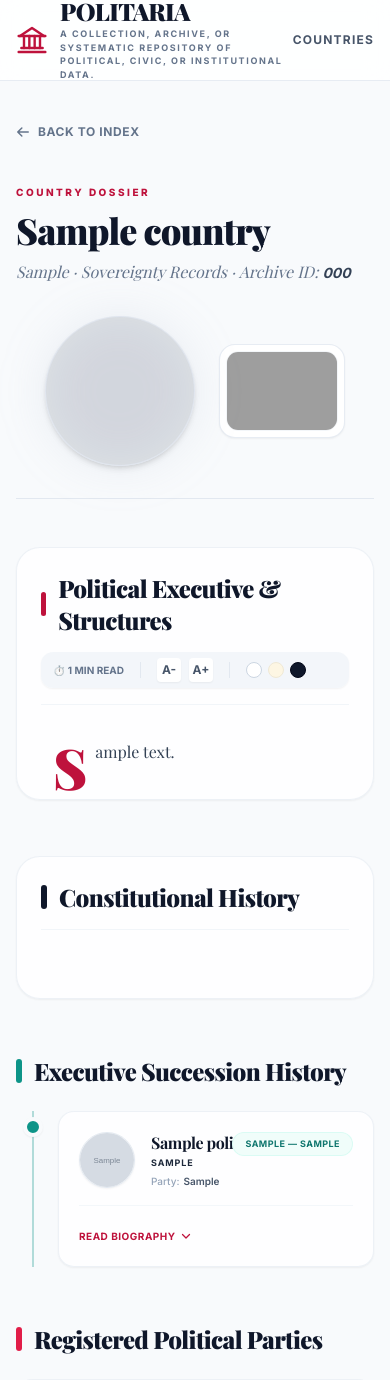
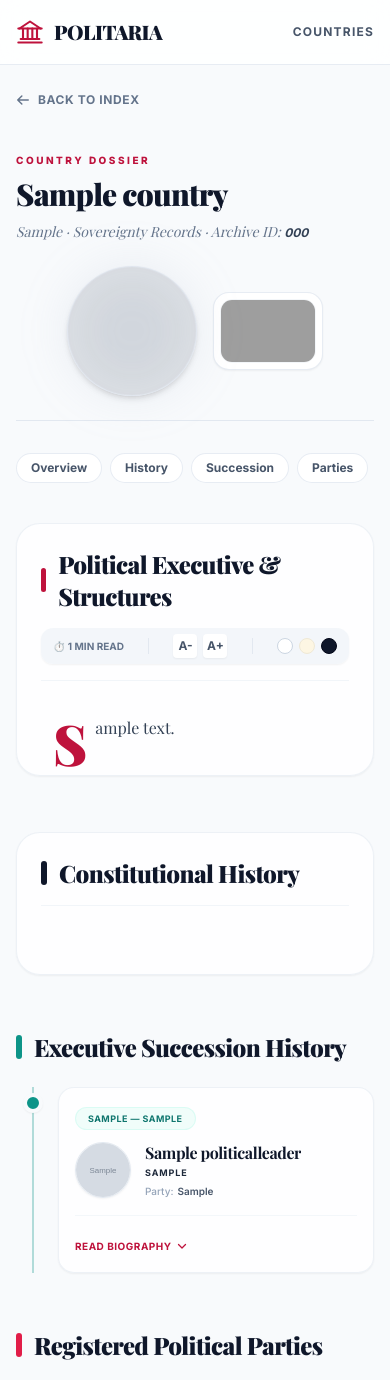
Before and after one commit to Syedfarhan078/Politaria, a Django app: page /country/1/ in a window 390 px wide. Shown: the top 1380 px of the page. Run offline with Django 5.2, Linux system fonts and the light colour scheme; tables that the repository leaves empty hold one stand-in row (values such as "Sample post"); grey boxes marked "Sample" are stand-in pictures; some libraries are stand-ins or nearby versions; some web fonts are replaced; grey boxes are pictures that could not be loaded.

Commit message:
Enhance mobile UX, responsive 3D globe sizing, and swipe navigation

```diff
--- a/world_politics/static/world_politics/js/detail_globe.js
+++ b/world_politics/static/world_politics/js/detail_globe.js
@@ -190,7 +190,7 @@
         const controls = globe.controls();
         if (controls) {
             controls.autoRotate = false;
-            controls.enableZoom = true;
+            controls.enableZoom = window.innerWidth >= 768; // Smooth desktop zoom, zero touch trapping on mobile
             controls.minDistance = 120;
             controls.maxDistance = 450;
         }
--- a/world_politics/templates/world_politics/base.html
+++ b/world_politics/templates/world_politics/base.html
@@ -66,10 +66,10 @@
     <!-- Editorial Header / Navbar -->
     <header class="sticky top-0 z-50 w-full border-b border-slate-200/80 bg-white/80 backdrop-blur-md supports-[backdrop-filter]:bg-white/85">
         <div class="max-w-7xl mx-auto px-4 sm:px-6 lg:px-8">
-            <div class="flex h-20 items-center justify-between">
-                <a href="{% url 'index' %}" class="flex items-center gap-3 hover:opacity-95 transition-opacity">
+            <div class="flex h-16 sm:h-20 items-center justify-between">
+                <a href="{% url 'index' %}" class="flex items-center gap-2.5 sm:gap-3 hover:opacity-95 transition-opacity min-w-0">
                     <!-- Styled Greek Temple / Archive SVG Logo (Human Touch) -->
-                    <svg class="w-8 h-8 text-rose-700 shrink-0" fill="none" stroke="currentColor" stroke-width="1.8" viewBox="0 0 24 24" xmlns="http://www.w3.org/2000/svg">
+                    <svg class="w-7 h-7 sm:w-8 sm:h-8 text-rose-700 shrink-0" fill="none" stroke="currentColor" stroke-width="1.8" viewBox="0 0 24 24" xmlns="http://www.w3.org/2000/svg">
                         <!-- Pediment/Roof -->
                         <path stroke-linecap="round" stroke-linejoin="round" d="M3 9l9-6 9 6" />
                         <path stroke-linecap="round" stroke-linejoin="round" d="M2 9h20" />
@@ -82,12 +82,12 @@
                         <path stroke-linecap="round" stroke-linejoin="round" d="M4 18h16" />
                         <path stroke-linecap="round" stroke-linejoin="round" d="M2 21h20" />
                     </svg>
-                    <div class="flex flex-col">
-                        <span class="font-serif text-2xl md:text-3xl font-black tracking-tight text-slate-900 leading-none">POLITARIA</span>
-                        <span class="text-[9px] uppercase tracking-[0.18em] font-bold text-slate-500 mt-1">A collection, archive, or systematic repository of political, civic, or institutional data.</span>
+                    <div class="flex flex-col min-w-0">
+                        <span class="font-serif text-xl sm:text-2xl md:text-3xl font-black tracking-tight text-slate-900 leading-none">POLITARIA</span>
+                        <span class="text-[9px] uppercase tracking-[0.18em] font-bold text-slate-500 mt-1 hidden sm:block truncate">A collection, archive, or systematic repository of political, civic, or institutional data.</span>
                     </div>
                 </a>
-                <nav class="flex items-center gap-6">
+                <nav class="flex items-center gap-4 sm:gap-6 shrink-0">
                     <a href="{% url 'index' %}" class="text-xs uppercase tracking-widest font-bold text-slate-600 hover:text-rose-700 py-1 transition-colors border-b border-transparent hover:border-rose-700">
                         Countries
                     </a>
@@ -97,7 +97,7 @@
     </header>
 
     <!-- Main Content Grid -->
-    <main class="flex-1 w-full max-w-7xl mx-auto px-4 sm:px-6 lg:px-8 py-10 relative">
+    <main class="flex-1 w-full max-w-7xl mx-auto px-4 sm:px-6 lg:px-8 py-6 sm:py-10 relative">
         {% block content %}
         {% endblock %}
     </main>
--- a/world_politics/templates/world_politics/country_detail.html
+++ b/world_politics/templates/world_politics/country_detail.html
@@ -17,25 +17,25 @@
 </div>
 
 <!-- Dossier Header Section (with Focused 3D Globe) -->
-<div class="flex flex-col lg:flex-row justify-between items-start lg:items-center gap-8 border-b border-slate-200 pb-8 mb-12 relative z-10">
+<div class="flex flex-col lg:flex-row justify-between items-start lg:items-center gap-6 sm:gap-8 border-b border-slate-200 pb-6 sm:pb-8 mb-8 sm:mb-12 relative z-10">
     <div class="max-w-3xl">
-        <span class="text-[10px] uppercase tracking-[0.25em] font-black text-rose-700 block mb-3">Country Dossier</span>
-        <h1 class="text-4xl md:text-6xl font-black text-slate-900 tracking-tight font-serif leading-none mb-3">
+        <span class="text-[10px] uppercase tracking-[0.25em] font-black text-rose-700 block mb-2 sm:mb-3">Country Dossier</span>
+        <h1 class="text-3xl sm:text-5xl md:text-6xl font-black text-slate-900 tracking-tight font-serif leading-tight sm:leading-none mb-2 sm:mb-3">
             {{ country.name }}
         </h1>
-        <p class="text-base md:text-lg font-serif italic text-slate-500 font-light">
-            {{ country.continent }} · Sovereignty Records · Archive ID: <span class="font-bold text-slate-700 font-sans text-sm">{{ country.code }}</span>
+        <p class="text-sm sm:text-base md:text-lg font-serif italic text-slate-500 font-light">
+            {{ country.continent }} · Sovereignty Records · Archive ID: <span class="font-bold text-slate-700 font-sans text-xs sm:text-sm">{{ country.code }}</span>
         </p>
     </div>
 
     <!-- Visual Identity: Focused Interactive Globe & Flag Badge -->
-    <div class="flex items-center gap-6 shrink-0 self-center lg:self-auto">
+    <div class="flex items-center justify-center sm:justify-start gap-4 sm:gap-6 shrink-0 self-center lg:self-auto w-full sm:w-auto">
         <!-- Interactive 3D Focused Political Globe -->
         <div class="relative flex items-center justify-center">
             <div class="absolute inset-0 bg-slate-400/15 rounded-full blur-xl pointer-events-none"></div>
             <div
                 id="detail-globe-container"
-                class="w-[150px] h-[150px] sm:w-[170px] sm:h-[170px] rounded-full overflow-hidden relative cursor-grab active:cursor-grabbing border border-slate-200/80 shadow-md bg-slate-900/10"
+                class="w-[130px] h-[130px] sm:w-[170px] sm:h-[170px] rounded-full overflow-hidden relative cursor-grab active:cursor-grabbing border border-slate-200/80 shadow-md bg-slate-900/10"
                 data-country-code="{{ country.code }}"
                 data-country-lat="{{ country.latitude|default:'20' }}"
                 data-country-lng="{{ country.longitude|default:'0' }}"
@@ -48,12 +48,23 @@
                 <img
                     src="{{ country.flag.url }}"
                     alt="{{ country.name }} flag"
-                    class="w-28 h-20 sm:w-32 sm:h-20 object-cover rounded-xl border border-slate-200/40"
+                    class="w-24 h-16 sm:w-32 sm:h-20 object-cover rounded-xl border border-slate-200/40"
                 >
             </div>
         {% endif %}
     </div>
 </div>
+
+<!-- Mobile Quick Navigation Pill Bar (Swipeable, Human Touch) -->
+<nav class="flex lg:hidden overflow-x-auto gap-2 pb-2 mb-8 no-scrollbar scroll-smooth">
+    <a href="#overview-section" class="shrink-0 bg-white border border-slate-200/80 text-slate-600 active:bg-rose-50 active:text-rose-700 px-3.5 py-1.5 rounded-full text-xs font-bold shadow-xs">Overview</a>
+    {% if profile.history %}
+        <a href="#history-section" class="shrink-0 bg-white border border-slate-200/80 text-slate-600 active:bg-rose-50 active:text-rose-700 px-3.5 py-1.5 rounded-full text-xs font-bold shadow-xs">History</a>
+    {% endif %}
+    <a href="#leaders-section" class="shrink-0 bg-white border border-slate-200/80 text-slate-600 active:bg-rose-50 active:text-rose-700 px-3.5 py-1.5 rounded-full text-xs font-bold shadow-xs">Succession</a>
+    <a href="#parties-section" class="shrink-0 bg-white border border-slate-200/80 text-slate-600 active:bg-rose-50 active:text-rose-700 px-3.5 py-1.5 rounded-full text-xs font-bold shadow-xs">Parties</a>
+    <a href="#elections-section" class="shrink-0 bg-white border border-slate-200/80 text-slate-600 active:bg-rose-50 active:text-rose-700 px-3.5 py-1.5 rounded-full text-xs font-bold shadow-xs">Elections</a>
+</nav>
 
 <!-- Asymmetric Columns Grid (Human Touch Layout) -->
 <div class="grid grid-cols-1 lg:grid-cols-12 gap-10 relative z-10">
@@ -73,11 +84,11 @@
                         </div>
 
                         <!-- Floating Reader Mode Accessibility Controls (Human Touch) -->
-                        <div class="flex items-center gap-4 bg-slate-100/85 px-3 py-1.5 rounded-xl text-xs font-semibold text-slate-600 shadow-sm shrink-0">
+                        <div class="flex items-center justify-between sm:justify-end gap-2.5 sm:gap-4 bg-slate-100/85 px-3 py-1.5 rounded-xl text-xs font-semibold text-slate-600 shadow-sm w-full sm:w-auto">
                             <span id="read-time" class="text-slate-500 font-sans text-[10px] uppercase font-bold shrink-0">Calculating read time...</span>
                             <div class="h-4 w-px bg-slate-200"></div>
                             <!-- Font Adjusters -->
-                            <div class="flex items-center gap-2">
+                            <div class="flex items-center gap-1.5 sm:gap-2">
                                 <button onclick="adjustFontSize(-1)" class="w-6 h-6 rounded bg-white hover:bg-slate-200 transition-colors shadow-sm flex items-center justify-center font-bold" title="Decrease font size">A-</button>
                                 <button onclick="adjustFontSize(1)" class="w-6 h-6 rounded bg-white hover:bg-slate-200 transition-colors shadow-sm flex items-center justify-center font-bold" title="Increase font size">A+</button>
                             </div>
@@ -133,14 +144,14 @@
                         <!-- Timeline circle node -->
                         <span class="absolute -left-[35px] md:-left-[43px] top-1.5 flex h-5 w-5 items-center justify-center rounded-full border-4 border-slate-50 bg-teal-600 text-white shadow-sm group-hover:scale-115 transition-transform duration-300"></span>
 
-                        <article class="bg-white/80 backdrop-blur-sm border border-slate-200/60 rounded-2xl p-5 shadow-sm hover:shadow-md transition-shadow relative">
-                            <!-- Term Pill Badge -->
-                            <div class="absolute right-5 top-5 bg-teal-50 border border-teal-100/60 rounded-full px-3 py-1 text-[9px] font-bold text-teal-700 tracking-wider uppercase">
+                        <article class="bg-white/80 backdrop-blur-sm border border-slate-200/60 rounded-2xl p-4 sm:p-5 shadow-sm hover:shadow-md transition-shadow relative">
+                            <!-- Term Pill Badge (Responsive positioning) -->
+                            <div class="mb-3 sm:mb-0 sm:absolute sm:right-5 sm:top-5 inline-block bg-teal-50 border border-teal-100/60 rounded-full px-3 py-1 text-[9px] font-bold text-teal-700 tracking-wider uppercase">
                                 {{ leader.term_start|default:"?" }} — {{ leader.term_end|default:"Present" }}
                             </div>
 
                             <!-- Leader Head -->
-                            <div class="flex items-center gap-4 pr-24">
+                            <div class="flex items-center gap-3.5 sm:gap-4 sm:pr-24">
                                 {% if leader.photo %}
                                     <img
                                         src="{{ leader.photo.url }}"
```
Also changed, not shown: world_politics/static/world_politics/js/world_globe.js (+4 -4 lines), world_politics/templates/world_politics/index.html (+16 -16 lines), 4 other files.
